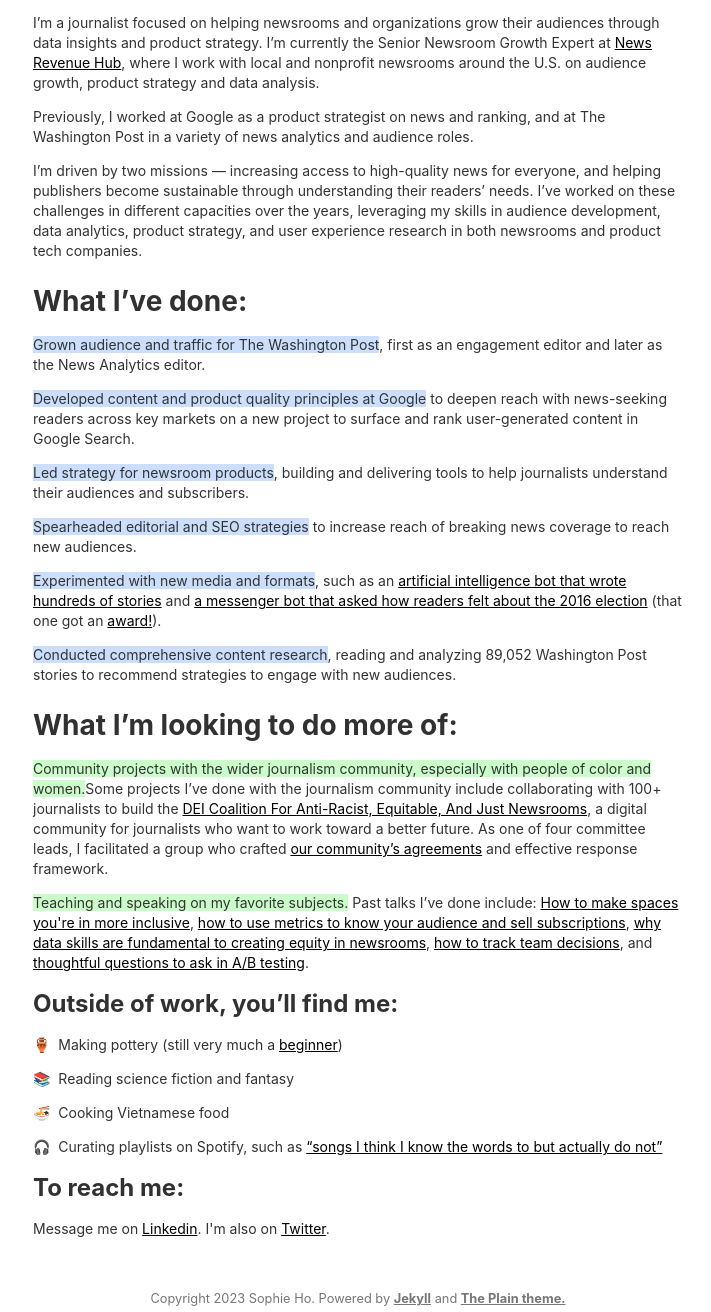
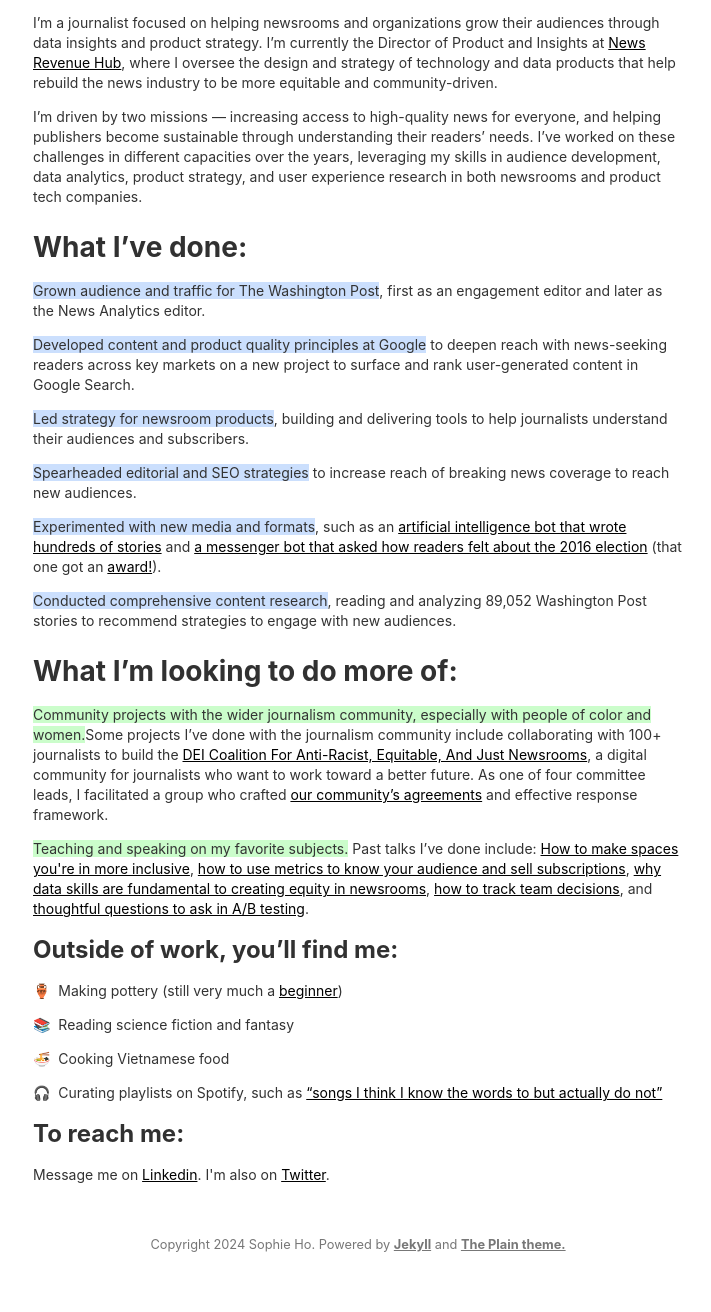
Before and after one commit to sophie-ho/sophie-ho.github.io, a plain HTML site: page index.html in a window 1280 px wide. Shown: the part 237-1549 px from the top of the page, without its empty margins (282-993 px from the left). After the commit the page ends 1527 px from the top, so only its background shows below. Drawn offline with Linux system fonts and the light colour scheme.

Commit message:
Update index.html
Update with new role

```diff
--- a/index.html
+++ b/index.html
@@ -20,8 +20,7 @@
             <ul>
                <li>
                   <div class="title"> <h1>Hi, I'm Sophie Ho&nbsp;&nbsp;&#128075;
-</h1><p>I’m a journalist focused on helping newsrooms and organizations grow their audiences through data insights and product strategy. I’m currently the Senior Newsroom Growth Expert at <a href=”https://fundjournalism.org/about/”>News Revenue Hub</a>, where I work with local and nonprofit newsrooms around the U.S. on audience growth, product strategy and data analysis.
-                     </p><p>Previously, I worked at Google as a product strategist on news and ranking, and at The Washington Post in a variety of news analytics and audience roles.
+</h1><p>I’m a journalist focused on helping newsrooms and organizations grow their audiences through data insights and product strategy. I’m currently the Director of Product and Insights at <a href=”https://fundjournalism.org/about/”>News Revenue Hub</a>, where I oversee the design and strategy of technology and data products that help rebuild the news industry to be more equitable and community-driven.
 </p>
                      <p>I’m driven by two missions — increasing access to high-quality news for everyone, and helping publishers become sustainable through understanding their readers’ needs. I’ve worked on these challenges in different capacities over the years, leveraging my skills in audience development, data analytics, product strategy, and user experience research in both newsrooms and product tech companies. </p>
                      <h1>What I’ve done:</h1>
@@ -47,6 +46,6 @@
              </div>
          </section>
 
-      <div class="footer"><span class="block">Copyright 2023 Sophie Ho. Powered by <a href="https://jekyllrb.com/"><strong>Jekyll</strong></a> and <a href="https://github.com/heiswayi/the-plain"><strong>The Plain theme.</strong></a></span></div>
+      <div class="footer"><span class="block">Copyright 2024 Sophie Ho. Powered by <a href="https://jekyllrb.com/"><strong>Jekyll</strong></a> and <a href="https://github.com/heiswayi/the-plain"><strong>The Plain theme.</strong></a></span></div>
    </body>
 </html>
```
